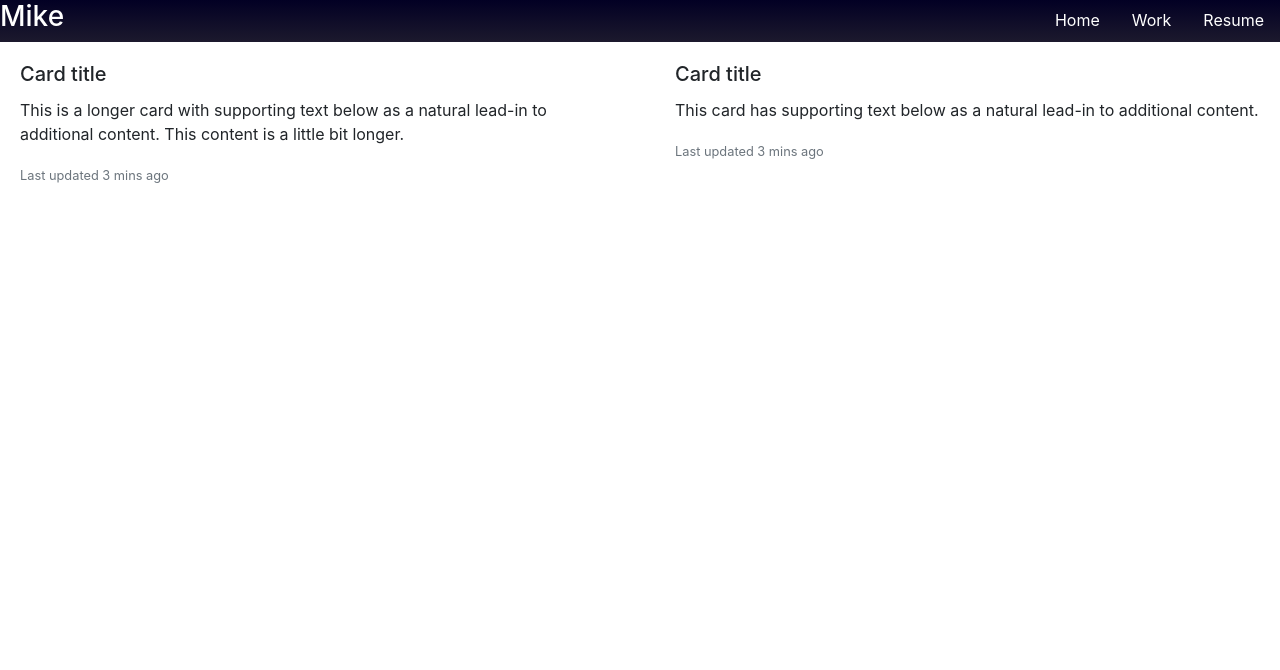
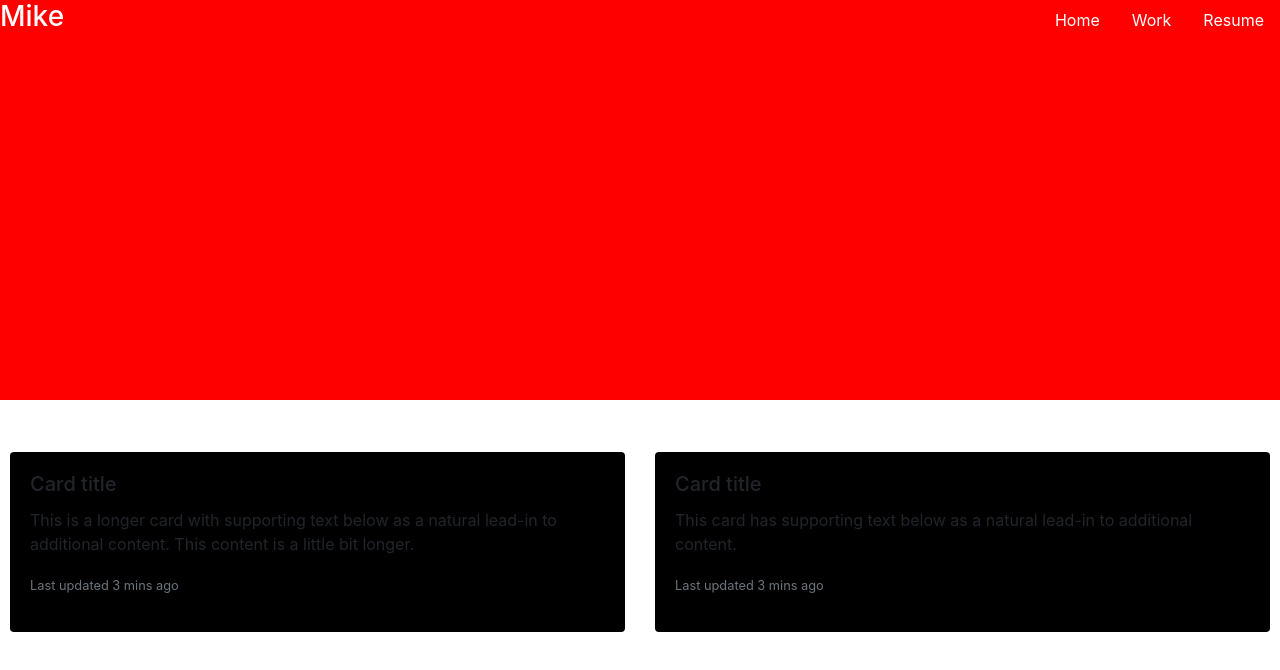
Before and after one commit to wilsonmike/portfolio, a React (Create React App) app: page / in a window 1280 px wide. Shown: the top 670 px of the page. Built offline with nearby package versions, Linux system fonts and the light colour scheme.

Commit message:
readjusting layout roughdraft

```diff
--- a/src/App.css
+++ b/src/App.css
@@ -11,12 +11,6 @@
 }
 .nav-leader {
   color: white;
-  background: rgb(2, 0, 36);
-  background: linear-gradient(
-    180deg,
-    rgba(2, 0, 36, 1) 0%,
-    rgba(28, 25, 45, 1) 100%
-  );
   width: 100%;
   margin: 0;
   padding: 0;
@@ -46,4 +40,14 @@
 }
 .card {
   border: none;
+  background-color: black;
 }
+.card-deck {
+  margin-top: 50vh;
+  padding: 10px;
+  height: 25vh;
+}
+.mid-main {
+  height: 50vh;
+  background-color: red;
+}
--- a/src/App.js
+++ b/src/App.js
@@ -4,6 +4,9 @@ function App() {
   return (
     <div>
       <header>
+
+      </header>
+      <div className="mid-main">
       <div className="nav-leader">
 
          <h3>Mike</h3>
@@ -13,7 +16,6 @@ function App() {
              <a className="nav-link" href="#">Resume</a>
            </nav>
        </div>
-      </header>
             <div class="card-deck">
         <div class="card">
           {/* <img src="..." class="card-img-top" alt="..." /> */}
@@ -33,6 +35,8 @@ function App() {
         </div>
       </div>
       </div>
+
+    </div>
   );
 }
 
```
Also changed, not shown: 1 other file (tests, documents, lock files or other folders). Lines whose indentation alone changed are shown as unchanged.
